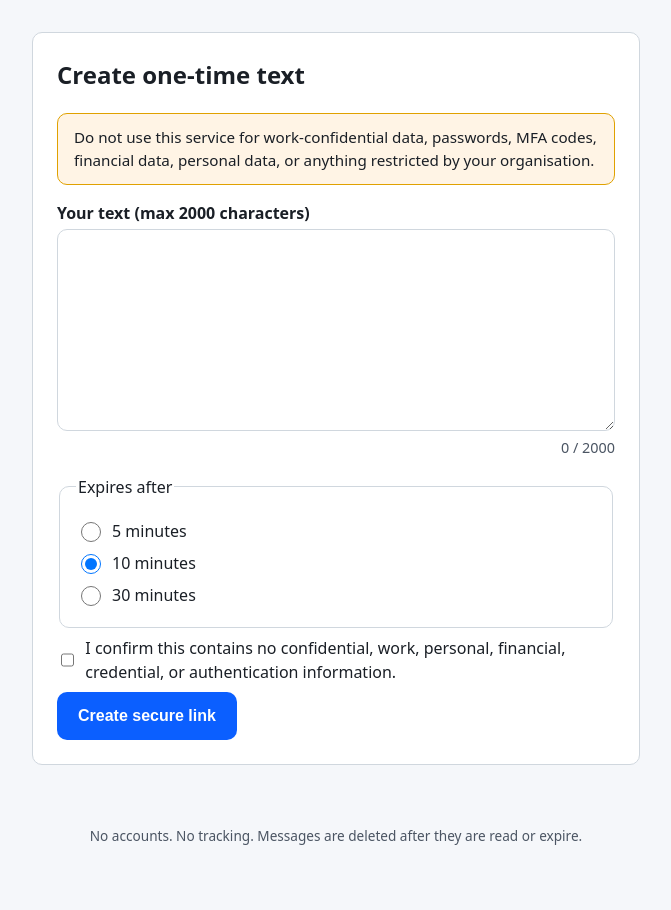
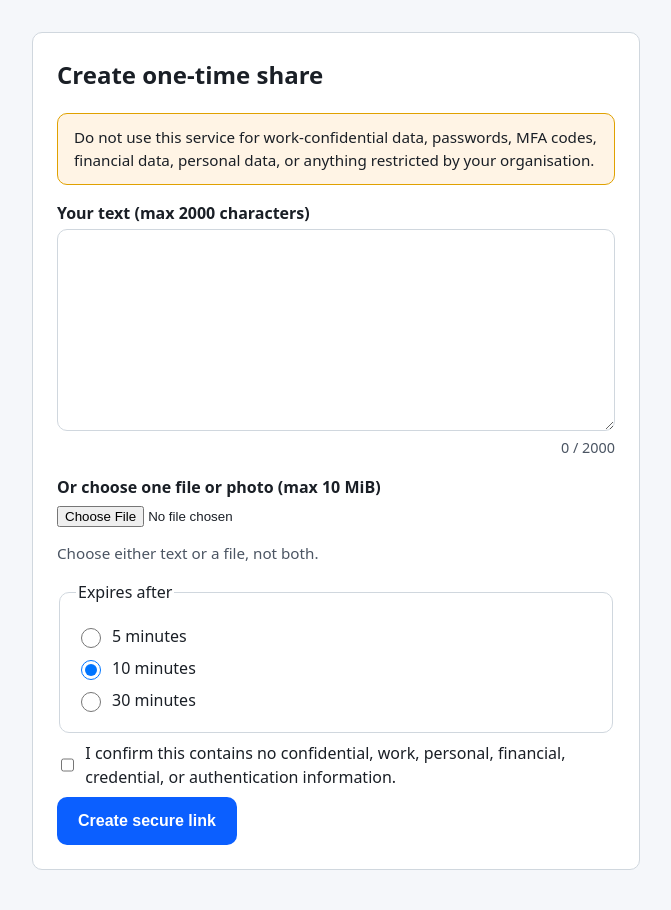
Before and after one commit to hans-tsang/one-time-text-bridge, a FastAPI app: page /create in a window 1280 px wide. Shown: the part 59-969 px from the top of the page, without its empty margins (304-975 px from the left). Before the commit the page ends 904 px from the top, so only its background shows below. Run offline with FastAPI, Linux system fonts and the light colour scheme.

Commit message:
Enhance file sharing capabilities: support file uploads, update templates, and improve backend handling

```diff
--- a/app/config.py
+++ b/app/config.py
@@ -7,6 +7,11 @@ from __future__ import annotations
 
 import os
 from dataclasses import dataclass, field
+
+from dotenv import load_dotenv
+
+
+load_dotenv()
 
 
 def _get_bool(name: str, default: bool) -> bool:
@@ -50,6 +55,7 @@ class Settings:
         default_factory=lambda: _get_list("TRUSTED_PROXY_IPS", ["127.0.0.1"])
     )
     max_message_length: int = field(default_factory=lambda: _get_int("MAX_MESSAGE_LENGTH", 2000))
+    max_upload_bytes: int = field(default_factory=lambda: _get_int("MAX_UPLOAD_BYTES", 10 * 1024 * 1024))
     cleanup_interval_seconds: int = field(default_factory=lambda: _get_int("CLEANUP_INTERVAL_SECONDS", 60))
     rate_limit_per_minute: int = field(default_factory=lambda: _get_int("RATE_LIMIT_PER_MINUTE", 20))
     base_url: str = field(default_factory=lambda: os.environ.get("BASE_URL", "http://localhost:8000"))
--- a/app/database.py
+++ b/app/database.py
@@ -8,7 +8,7 @@ from __future__ import annotations
 import os
 from collections.abc import Generator
 
-from sqlalchemy import create_engine
+from sqlalchemy import create_engine, text
 from sqlalchemy.orm import DeclarativeBase, Session, sessionmaker
 
 from app.config import settings
@@ -35,10 +35,23 @@ SessionLocal = sessionmaker(autocommit=False, autoflush=False, bind=engine)
 
 
 def init_db() -> None:
-    """Create tables if they do not already exist."""
+    """Create tables and apply the small additive SQLite schema migration."""
     from app import models  # noqa: F401  (ensure models are registered)
 
     Base.metadata.create_all(bind=engine)
+    if not settings.database_url.startswith("sqlite"):
+        return
+
+    with engine.begin() as connection:
+        columns = {row[1] for row in connection.execute(text("PRAGMA table_info(messages)"))}
+        additions = {
+            "file_name": "VARCHAR(255)",
+            "file_content_type": "VARCHAR(255)",
+            "file_data": "BLOB",
+        }
+        for name, definition in additions.items():
+            if name not in columns:
+                connection.execute(text(f"ALTER TABLE messages ADD COLUMN {name} {definition}"))
 
 
 def get_db() -> Generator[Session, None, None]:
--- a/app/main.py
+++ b/app/main.py
@@ -14,8 +14,8 @@ import logging
 from contextlib import asynccontextmanager
 
 import qrcode
-from fastapi import FastAPI, Form, Request
-from fastapi.responses import HTMLResponse, JSONResponse, RedirectResponse
+from fastapi import FastAPI, File, Form, Request, UploadFile
+from fastapi.responses import HTMLResponse, JSONResponse, RedirectResponse, Response
 from fastapi.staticfiles import StaticFiles
 from fastapi.templating import Jinja2Templates
 from starlette.middleware.base import BaseHTTPMiddleware
@@ -144,6 +144,7 @@ async def create_form(request: Request) -> HTMLResponse:
         "create.html",
         {
             "max_length": settings.max_message_length,
+            "max_upload_bytes": settings.max_upload_bytes,
             "expiry_options": ALLOWED_EXPIRY_MINUTES,
             "default_expiry": DEFAULT_EXPIRY_MINUTES,
             "csrf_token": csrf_token,
@@ -157,7 +158,8 @@ async def create_form(request: Request) -> HTMLResponse:
 @app.post("/create", response_class=HTMLResponse)
 async def create_submit(
     request: Request,
-    text: str = Form(...),
+    text: str = Form(""),
+    upload: UploadFile | None = File(None),
     expiry_minutes: int = Form(DEFAULT_EXPIRY_MINUTES),
     consent: str | None = Form(None),
     csrf_token: str = Form(...),
@@ -177,6 +179,7 @@ async def create_submit(
             "create.html",
             {
                 "max_length": settings.max_message_length,
+                "max_upload_bytes": settings.max_upload_bytes,
                 "expiry_options": ALLOWED_EXPIRY_MINUTES,
                 "default_expiry": expiry_minutes,
                 "csrf_token": new_csrf,
@@ -187,9 +190,17 @@ async def create_submit(
         _set_csrf_cookie(response, new_csrf)
         return response
 
+    file_data = await upload.read() if upload else None
     db = next(_get_db())
     try:
-        message, raw_token = create_message(db, text=text, expiry_minutes=expiry_minutes)
+        message, raw_token = create_message(
+            db,
+            text=text,
+            expiry_minutes=expiry_minutes,
+            filename=upload.filename if upload else None,
+            content_type=upload.content_type if upload else None,
+            file_data=file_data,
+        )
     except MessageError as exc:
         new_csrf = issue_csrf_token()
         response = templates.TemplateResponse(
@@ -197,6 +208,7 @@ async def create_submit(
             "create.html",
             {
                 "max_length": settings.max_message_length,
+                "max_upload_bytes": settings.max_upload_bytes,
                 "expiry_options": ALLOWED_EXPIRY_MINUTES,
                 "default_expiry": expiry_minutes,
                 "csrf_token": new_csrf,
@@ -257,6 +269,7 @@ async def receive(request: Request, raw_token: str) -> HTMLResponse:
             "raw_token": raw_token,
             "revealed": False,
             "text": None,
+            "file_name": message.file_name,
             "csrf_token": csrf_token,
         },
     )
@@ -265,7 +278,7 @@ async def receive(request: Request, raw_token: str) -> HTMLResponse:
 
 
 @app.post("/r/{raw_token}/reveal", response_class=HTMLResponse)
-async def receive_reveal(request: Request, raw_token: str, csrf_token: str = Form(...)) -> HTMLResponse:
+async def receive_reveal(request: Request, raw_token: str, csrf_token: str = Form(...)) -> Response:
     limited = _rate_limit_or_429(request, "receive")
     if limited:
         return limited
@@ -283,6 +296,14 @@ async def receive_reveal(request: Request, raw_token: str, csrf_token: str = For
     if message is None:
         return templates.TemplateResponse(request, "unavailable.html", {}, status_code=404)
 
+    if message.file_data is not None and message.file_name is not None:
+        response = Response(
+            content=message.file_data,
+            media_type=message.file_content_type or "application/octet-stream",
+        )
+        response.headers["Content-Disposition"] = f'attachment; filename="{message.file_name}"'
+        return response
+
     new_csrf = issue_csrf_token()
     response = templates.TemplateResponse(
         request,
@@ -291,6 +312,7 @@ async def receive_reveal(request: Request, raw_token: str, csrf_token: str = For
             "raw_token": raw_token,
             "revealed": True,
             "text": message.text,
+            "file_name": None,
             "csrf_token": new_csrf,
         },
     )
--- a/app/models.py
+++ b/app/models.py
@@ -8,7 +8,7 @@ from __future__ import annotations
 
 import datetime
 
-from sqlalchemy import Boolean, DateTime, Integer, String, Text
+from sqlalchemy import Boolean, DateTime, Integer, LargeBinary, String, Text
 from sqlalchemy.orm import Mapped, mapped_column
 
 from app.database import Base
@@ -21,6 +21,9 @@ class Message(Base):
     id: Mapped[int] = mapped_column(Integer, primary_key=True, autoincrement=True)
     token_hash: Mapped[str] = mapped_column(String(64), unique=True, index=True, nullable=False)
     text: Mapped[str] = mapped_column(Text, nullable=False)
+    file_name: Mapped[str | None] = mapped_column(String(255), nullable=True)
+    file_content_type: Mapped[str | None] = mapped_column(String(255), nullable=True)
+    file_data: Mapped[bytes | None] = mapped_column(LargeBinary, nullable=True)
     created_at: Mapped[datetime.datetime] = mapped_column(DateTime(), default=utcnow, nullable=False)
     expires_at: Mapped[datetime.datetime] = mapped_column(DateTime(), nullable=False)
     viewed_at: Mapped[datetime.datetime | None] = mapped_column(DateTime(), nullable=True)
--- a/app/services/messages.py
+++ b/app/services/messages.py
@@ -16,6 +16,7 @@ non-human first requests.
 from __future__ import annotations
 
 import datetime
+from pathlib import Path
 
 from sqlalchemy import delete, update
 from sqlalchemy.orm import Session
@@ -43,19 +44,47 @@ def validate_text(text: str) -> str:
     return text
 
 
+def validate_file(filename: str | None, content_type: str | None, data: bytes | None) -> tuple[str, str, bytes]:
+    if not filename or data is None:
+        raise MessageError("A file is required.")
+    if len(data) == 0:
+        raise MessageError("The uploaded file is empty.")
+    if len(data) > settings.max_upload_bytes:
+        raise MessageError(f"Files must be at most {settings.max_upload_bytes // (1024 * 1024)} MiB.")
+
+    safe_name = Path(filename).name.replace("\x00", "").strip()
+    if not safe_name:
+        raise MessageError("The uploaded file needs a valid name.")
+    return safe_name[:255], (content_type or "application/octet-stream")[:255], data
+
+
 def validate_expiry_minutes(minutes: int) -> int:
     if minutes not in ALLOWED_EXPIRY_MINUTES:
         raise MessageError("Invalid expiry selection.")
     return minutes
 
 
-def create_message(db: Session, text: str, expiry_minutes: int) -> tuple[Message, str]:
+def create_message(
+    db: Session,
+    text: str,
+    expiry_minutes: int,
+    filename: str | None = None,
+    content_type: str | None = None,
+    file_data: bytes | None = None,
+) -> tuple[Message, str]:
     """Create a message, returning (record, raw_token).
 
     The raw token is never persisted; only its SHA-256 hash is stored.
     """
-    text = validate_text(text)
     expiry_minutes = validate_expiry_minutes(expiry_minutes)
+    has_file = filename is not None or file_data is not None
+    if has_file:
+        if text.strip():
+            raise MessageError("Share either text or one file, not both.")
+        filename, content_type, file_data = validate_file(filename, content_type, file_data)
+        text = ""
+    else:
+        text = validate_text(text)
 
     raw_token = generate_token()
     token_hash = hash_token(raw_token)
@@ -63,6 +92,9 @@ def create_message(db: Session, text: str, expiry_minutes: int) -> tuple[Message
     message = Message(
         token_hash=token_hash,
         text=text,
+        file_name=filename,
+        file_content_type=content_type,
+        file_data=file_data,
         created_at=now,
         expires_at=now + datetime.timedelta(minutes=expiry_minutes),
         viewed_at=None,
--- a/app/templates/create.html
+++ b/app/templates/create.html
@@ -1,8 +1,8 @@
 {% extends "base.html" %}
-{% block title %}Create one-time text{% endblock %}
+{% block title %}Create one-time share{% endblock %}
 {% block content %}
 <section class="card">
-  <h1>Create one-time text</h1>
+  <h1>Create one-time share</h1>
   <div class="warning-banner" role="alert">
     Do not use this service for work-confidential data, passwords, MFA codes, financial data,
     personal data, or anything restricted by your organisation.
@@ -12,7 +12,7 @@
   <p class="error-banner" role="alert">{{ error }}</p>
   {% endif %}
 
-  <form method="post" action="/create" novalidate>
+  <form method="post" action="/create" enctype="multipart/form-data" novalidate>
     <input type="hidden" name="csrf_token" value="{{ csrf_token }}" />
 
     <label for="text">Your text (max {{ max_length }} characters)</label>
@@ -21,10 +21,13 @@
       name="text"
       maxlength="{{ max_length }}"
       rows="8"
-      required
       aria-describedby="char-counter"
     ></textarea>
     <div id="char-counter" class="char-counter" data-max="{{ max_length }}">0 / {{ max_length }}</div>
+
+    <label for="upload">Or choose one file or photo (max {{ max_upload_bytes // (1024 * 1024) }} MiB)</label>
+    <input id="upload" name="upload" type="file" />
+    <p class="hint">Choose either text or a file, not both.</p>
 
     <fieldset class="expiry-fieldset">
       <legend>Expires after</legend>
--- a/app/templates/created.html
+++ b/app/templates/created.html
@@ -4,7 +4,7 @@
 <section class="card">
   <h1>Your one-time link is ready</h1>
   <p class="warning-banner" role="alert">
-    Anyone who has this link or QR code can read the text <strong>once</strong>.
+    Anyone who has this link or QR code can access this share <strong>once</strong>.
     Share it only with the intended recipient, through a channel you trust.
   </p>
 
@@ -26,7 +26,7 @@
   </div>
   <p class="copy-feedback" id="copy-feedback" aria-live="polite"></p>
 
-  <p class="hint">The raw link is the only key to this text &mdash; treat it like a password.</p>
+  <p class="hint">The raw link is the only key to this share &mdash; treat it like a password.</p>
 
   <div class="button-row">
     <a class="btn btn-primary" href="/create">Create another</a>
--- a/requirements.txt
+++ b/requirements.txt
@@ -3,6 +3,7 @@ uvicorn[standard]==0.30.6
 sqlalchemy==2.0.35
 jinja2==3.1.4
 python-multipart==0.0.9
+python-dotenv==1.0.1
 qrcode[pil]==7.4.2
 pytest==8.3.3
 httpx==0.27.2
```
Also changed, not shown: app/templates/index.html (+4 -5 lines), app/templates/receive.html (+5 -5 lines), tests/test_app.py (+27 -0 lines), tests/test_messages.py (+40 -0 lines), .github/workflows/release.yml (added), README.md, 3 other files.
